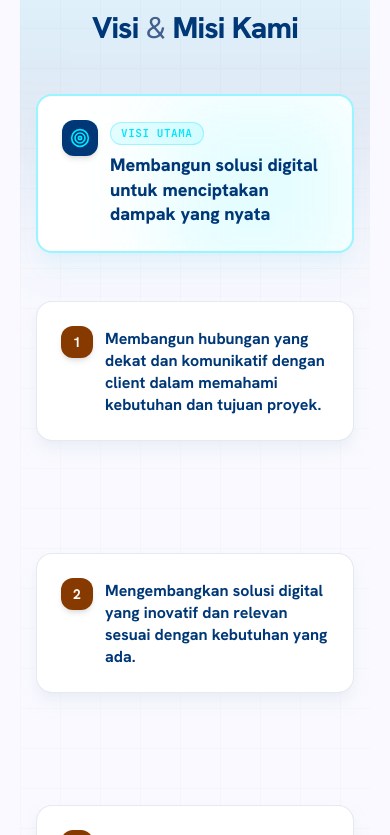
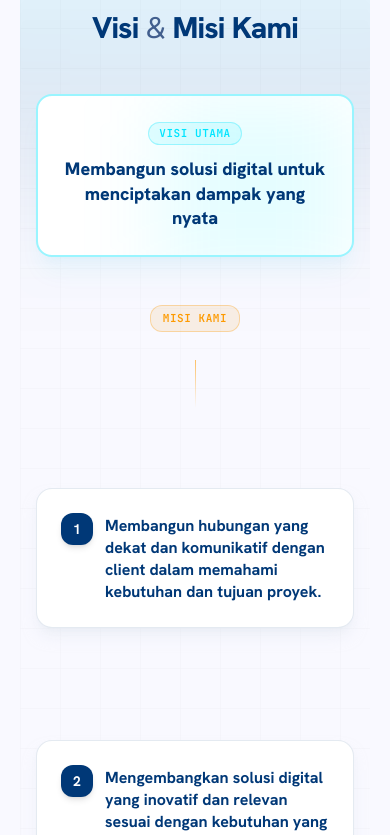
Before and after one commit to Aldikurniawan19/CasstroDev, a Next.js app: page /tentang-kami in a window 390 px wide. Shown: the part 1329-2164 px from the top of the page. Built offline with nearby package versions, Linux system fonts and the light colour scheme.

Commit message:
feat: add responsive VisionMissionRedesign component with GSAP-powered S-curve animation

```diff
--- a/src/components/tentang-kami/VisionMissionRedesign.tsx
+++ b/src/components/tentang-kami/VisionMissionRedesign.tsx
@@ -5,7 +5,7 @@ import { useGSAP } from "@gsap/react";
 import gsap from "gsap";
 import { ScrollTrigger } from "gsap/ScrollTrigger";
 import Reveal from "@/components/common/Reveal";
-import { Sparkles, Target } from "lucide-react";
+import { Sparkles } from "lucide-react";
 import VisionMissionFlow from "./VisionMissionFlow";
 
 if (typeof window !== "undefined") {
@@ -91,19 +91,14 @@ export default function VisionMissionRedesign() {
               {/* Subtle Ambient Glow */}
               <div className="absolute top-0 right-0 w-48 h-48 bg-accent-cyan/10 rounded-full blur-2xl pointer-events-none" />
 
-              {/* Header: Icon + Title */}
-              <div className="flex items-start gap-3 md:gap-4 relative z-10">
-                <div className="w-9 h-9 md:w-10 md:h-10 rounded-full bg-primary text-white flex items-center justify-center font-bold text-xs md:text-sm shrink-0 shadow-md">
-                  <Target className="w-5 h-5 text-accent-cyan" />
-                </div>
-                <div>
-                  <span className="text-[11px] font-mono font-bold tracking-wider text-accent-cyan uppercase bg-accent-cyan/10 border border-accent-cyan/30 px-2.5 py-0.5 rounded-full inline-block mb-2">
-                    VISI UTAMA
-                  </span>
-                  <h3 className="font-headline-md text-lg sm:text-xl md:text-2xl font-extrabold text-primary dark:text-white leading-snug group-hover:text-secondary transition-colors">
-                    {visiData.title}
-                  </h3>
-                </div>
+              {/* Header: Badge + Title (centered, no icon) */}
+              <div className="text-center relative z-10">
+                <span className="text-[11px] font-mono font-bold tracking-wider text-accent-cyan uppercase bg-accent-cyan/10 border border-accent-cyan/30 px-2.5 py-0.5 rounded-full inline-block mb-3">
+                  VISI UTAMA
+                </span>
+                <h3 className="font-headline-md text-lg sm:text-xl md:text-2xl font-extrabold text-primary dark:text-white leading-snug group-hover:text-secondary transition-colors">
+                  {visiData.title}
+                </h3>
               </div>
             </div>
           </Reveal>
@@ -112,8 +107,19 @@ export default function VisionMissionRedesign() {
         {/* ALTERNATING MISI TIMELINE SECTION */}
         <div ref={containerRef} className="relative max-w-5xl mx-auto">
 
+          {/* MISI TITLE - Connected to the flowing line */}
+          <Reveal y={30}>
+            <div className="text-center mb-20 md:mb-28 relative z-10">
+              <span className="text-[11px] font-mono font-bold tracking-wider text-amber-500 uppercase bg-amber-500/10 border border-amber-500/30 px-3 py-1 rounded-full inline-block mb-3">
+                MISI KAMI
+              </span>
+              {/* Vertical connector line from title to S-curve */}
+              <div className="w-px h-12 md:h-16 bg-gradient-to-b from-amber-500/60 to-transparent mx-auto mt-4" />
+            </div>
+          </Reveal>
+
           {/* SMOOTH CONTINUOUS S-CURVE RIBBON SVG PATH */}
-          <div className="absolute inset-0 pointer-events-none z-0 hidden md:block">
+          <div className="absolute inset-0 pointer-events-none z-0 hidden md:block" style={{ top: '140px' }}>
             <svg className="w-full h-full overflow-visible" viewBox="0 0 1000 1400" preserveAspectRatio="none">
               <defs>
                 <linearGradient id="sCurveGrad" x1="0%" y1="0%" x2="0%" y2="100%">
@@ -178,7 +184,7 @@ export default function VisionMissionRedesign() {
 
                         {/* Header: Number Circle + Text */}
                         <div className="flex items-start gap-3 md:gap-4">
-                          <div className="w-8 h-8 md:w-9 md:h-9 rounded-full bg-[#873a00] text-white flex items-center justify-center font-bold text-sm md:text-base shrink-0 shadow-md">
+                          <div className="w-8 h-8 md:w-9 md:h-9 rounded-full bg-primary text-white flex items-center justify-center font-bold text-sm md:text-base shrink-0 shadow-md">
                             {item.number}
                           </div>
                           <h3 className="font-headline-md text-base sm:text-lg md:text-xl font-bold text-primary dark:text-white leading-snug pt-0.5 group-hover:text-amber-600 dark:group-hover:text-amber-400 transition-colors">
```
